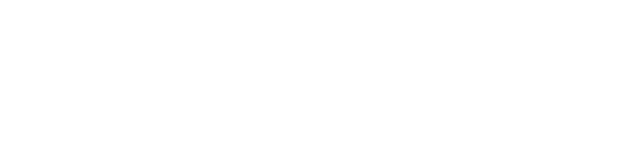
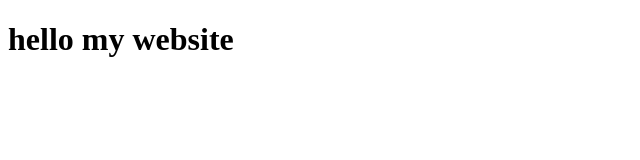
Before and after one commit to N199411/MyFirstProject, a plain HTML site: page index.html in a window 1280 px wide. Shown: the whole page, without its empty margins (0-640 px from the left). Drawn offline with Linux system fonts and the light colour scheme.

Commit message:
all heading

```diff
--- a/index.html
+++ b/index.html
@@ -7,6 +7,6 @@
     <title>Document</title>
 </head>
 <body>
-
+    <h1>hello my website</h1>
 </body>
 </html>
```
Also changed, not shown: 1 other file.
